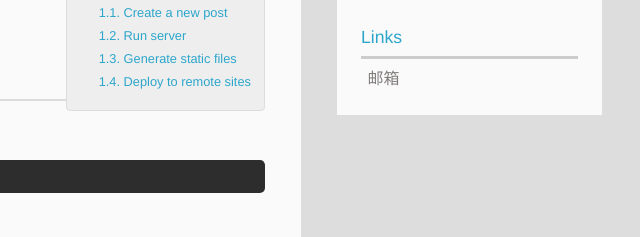
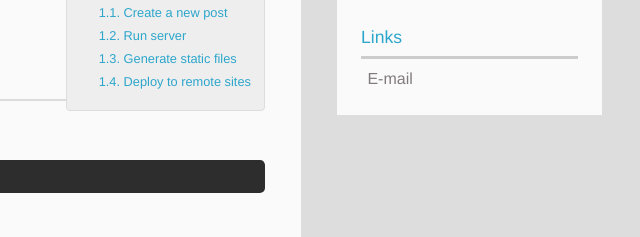
Before and after one commit to hd5970/hd5970.github.io, a plain HTML site: page 2015/03/19/hello-world/index.html in a window 1280 px wide. Shown: the part 416-653 px from the top of the page, 640-1280 px from the left. Drawn offline with Linux system fonts and the light colour scheme; grey boxes are pictures that could not be loaded; a script that the page names is missing.

Commit message:
Site updated: 2015-03-19 18:35:11

```diff
--- a/2015/03/19/hello-world/index.html
+++ b/2015/03/19/hello-world/index.html
@@ -165,7 +165,7 @@ Quick">
 
           <li>
 
-            	<a href="mailto:call.of.mx@gmail.com" target="_blank" title="邮箱">邮箱</a>
+            	<a href="mailto:call.of.mx@gmail.com" target="_blank" title="E-mail">E-mail</a>
 
           </li>
 
```
Also changed, not shown: index.html (+1 -1 lines).
